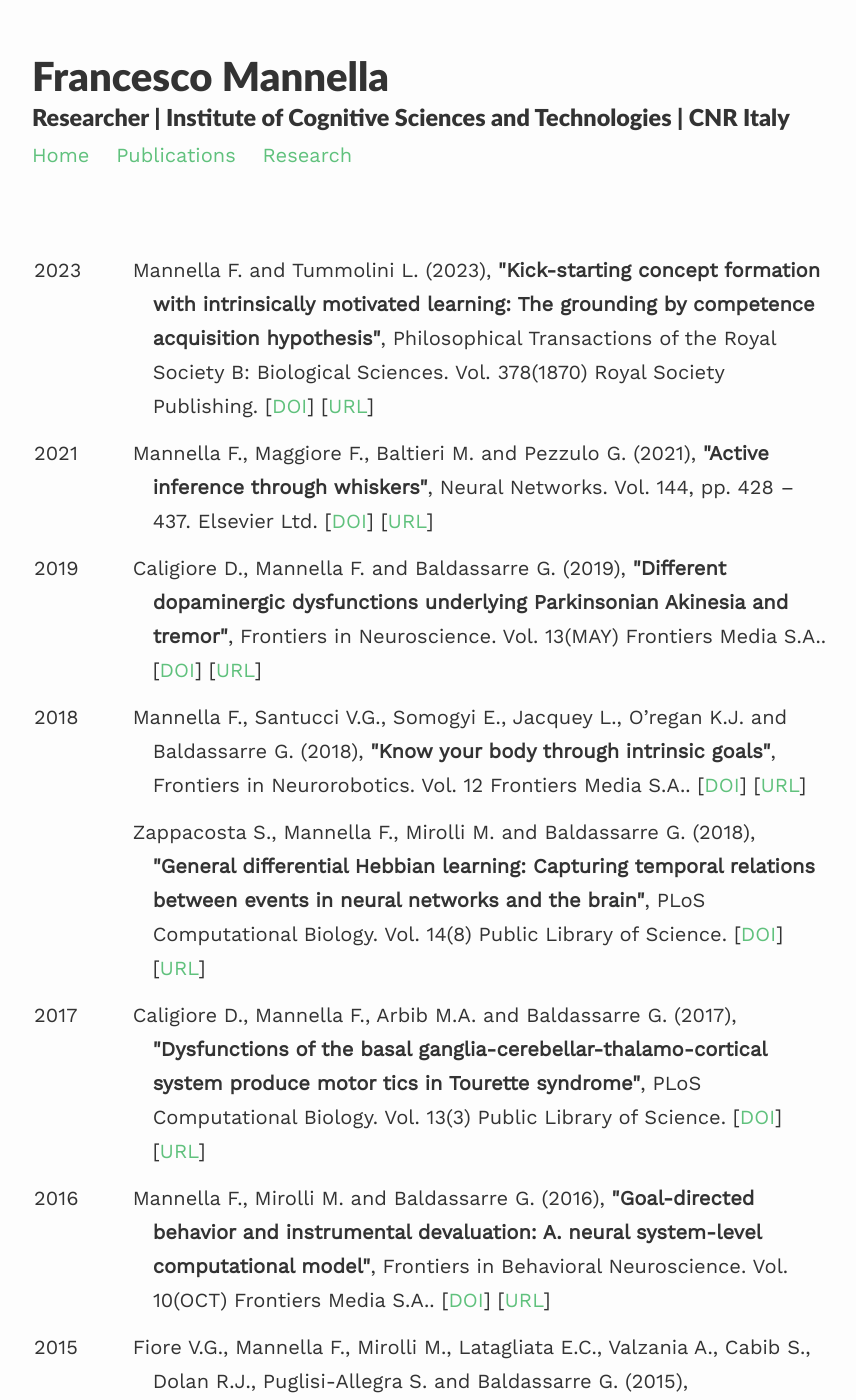
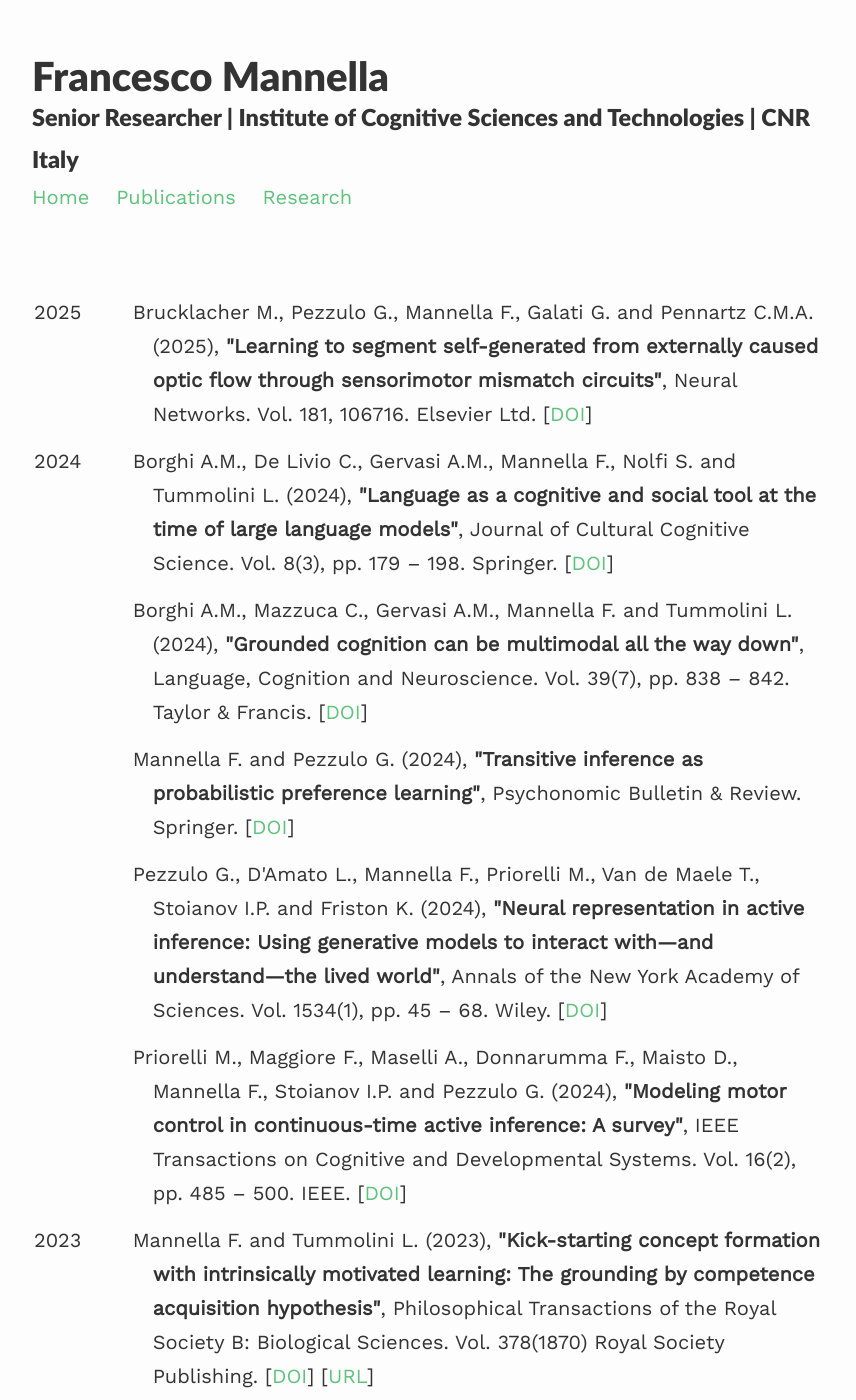
Before and after one commit to francesco-mannella/francesco-mannella.github.io, a Jekyll site: the page built from _pages/publications.md, in a window 1280 px wide and 1400 px high. Shown: the whole window, without its empty margins (208-1064 px from the left). Built offline with Jekyll 4.4.1, drawn with Linux system fonts in a browser that asks for light colours; nearby versions of some CDN libraries.

Commit message:
Update publications (2024-2025), role, and fix typos in research pages
Co-Authored-By: Claude Opus 5.5 <noreply@anthropic.com>
Claude-Session: https://claude.ai/code/session_012SJQbvqQjtTNprb9tZVHKs

```diff
--- a/_config.yml
+++ b/_config.yml
@@ -1,7 +1,7 @@
 ### your site title here
 
 title: Francesco Mannella
-description: Researcher | Institute of Cognitive Sciences and Technologies | CNR Italy
+description: Senior Researcher | Institute of Cognitive Sciences and Technologies | CNR Italy
 
 baseurl:  #name of GitHub repository
 url: "" #custom url to be used instead of GitHub repository
--- a/_pages/publications.md
+++ b/_pages/publications.md
@@ -34,6 +34,30 @@ width:200em;
 </tr>
 </thead>
 <tbody>
+<tr class="odd">
+<td>2025</td><td>Brucklacher M., Pezzulo G., Mannella F., Galati G. and Pennartz C.M.A. (2025), <strong>"Learning to segment self-generated from externally caused optic flow through sensorimotor mismatch circuits"</strong>, Neural Networks. Vol. 181, 106716. Elsevier Ltd.
+  [<a href="https://doi.org/10.1016/j.neunet.2024.106716">DOI</a>]</td>
+</tr>
+<tr class="even">
+<td>2024</td><td>Borghi A.M., De Livio C., Gervasi A.M., Mannella F., Nolfi S. and Tummolini L. (2024), <strong>"Language as a cognitive and social tool at the time of large language models"</strong>, Journal of Cultural Cognitive Science. Vol. 8(3), pp. 179 – 198. Springer.
+  [<a href="https://doi.org/10.1007/s41809-024-00152-8">DOI</a>]</td>
+</tr>
+<tr class="odd">
+<td></td><td>Borghi A.M., Mazzuca C., Gervasi A.M., Mannella F. and Tummolini L. (2024), <strong>"Grounded cognition can be multimodal all the way down"</strong>, Language, Cognition and Neuroscience. Vol. 39(7), pp. 838 – 842. Taylor &amp; Francis.
+  [<a href="https://doi.org/10.1080/23273798.2023.2210238">DOI</a>]</td>
+</tr>
+<tr class="even">
+<td></td><td>Mannella F. and Pezzulo G. (2024), <strong>"Transitive inference as probabilistic preference learning"</strong>, Psychonomic Bulletin &amp; Review. Springer.
+  [<a href="https://doi.org/10.3758/s13423-024-02600-6">DOI</a>]</td>
+</tr>
+<tr class="odd">
+<td></td><td>Pezzulo G., D'Amato L., Mannella F., Priorelli M., Van de Maele T., Stoianov I.P. and Friston K. (2024), <strong>"Neural representation in active inference: Using generative models to interact with—and understand—the lived world"</strong>, Annals of the New York Academy of Sciences. Vol. 1534(1), pp. 45 – 68. Wiley.
+  [<a href="https://doi.org/10.1111/nyas.15118">DOI</a>]</td>
+</tr>
+<tr class="even">
+<td></td><td>Priorelli M., Maggiore F., Maselli A., Donnarumma F., Maisto D., Mannella F., Stoianov I.P. and Pezzulo G. (2024), <strong>"Modeling motor control in continuous-time active inference: A survey"</strong>, IEEE Transactions on Cognitive and Developmental Systems. Vol. 16(2), pp. 485 – 500. IEEE.
+  [<a href="https://doi.org/10.1109/TCDS.2023.3338491">DOI</a>]</td>
+</tr>
 <tr class="odd">
 <td>2023</td><td>Mannella F. and Tummolini L. (2023), <strong>"Kick-starting concept formation with intrinsically motivated learning: The grounding by competence acquisition hypothesis"</strong>, Philosophical Transactions of the Royal Society B: Biological Sciences. Vol. 378(1870) Royal Society Publishing.
   [<a href="https://doi.org/10.1098/rstb.2021.0370">DOI</a>] [<a href="https://www.scopus.com/inward/record.uri?eid=2-s2.0-85144637053&amp;doi=10.1098%2frstb.2021.0370&amp;partnerID=40&amp;md5=d85998c4168fec408209c863dc8123f3">URL</a>]</td>
```
Also changed, not shown: _projects/000_TopologicalAlignment.md (+4 -4 lines), _projects/001_CorticalDynamics.md (+1 -1 lines).
